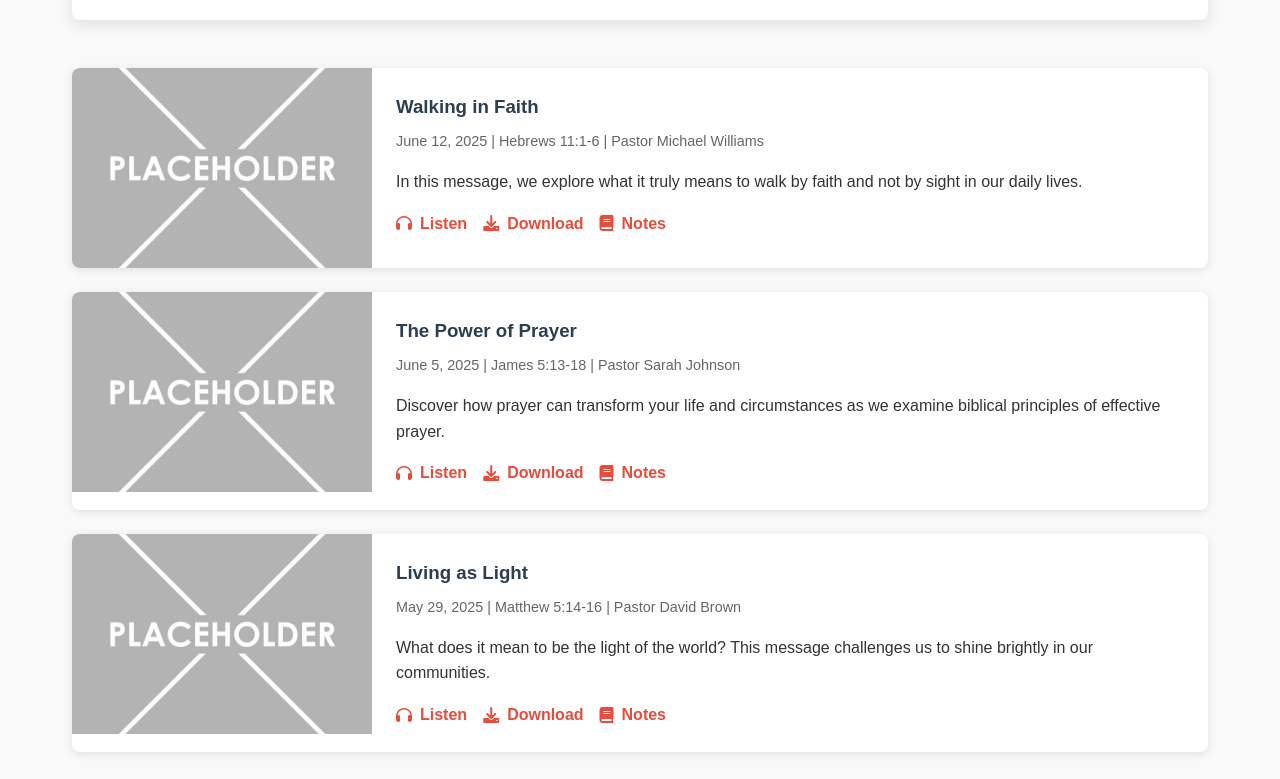
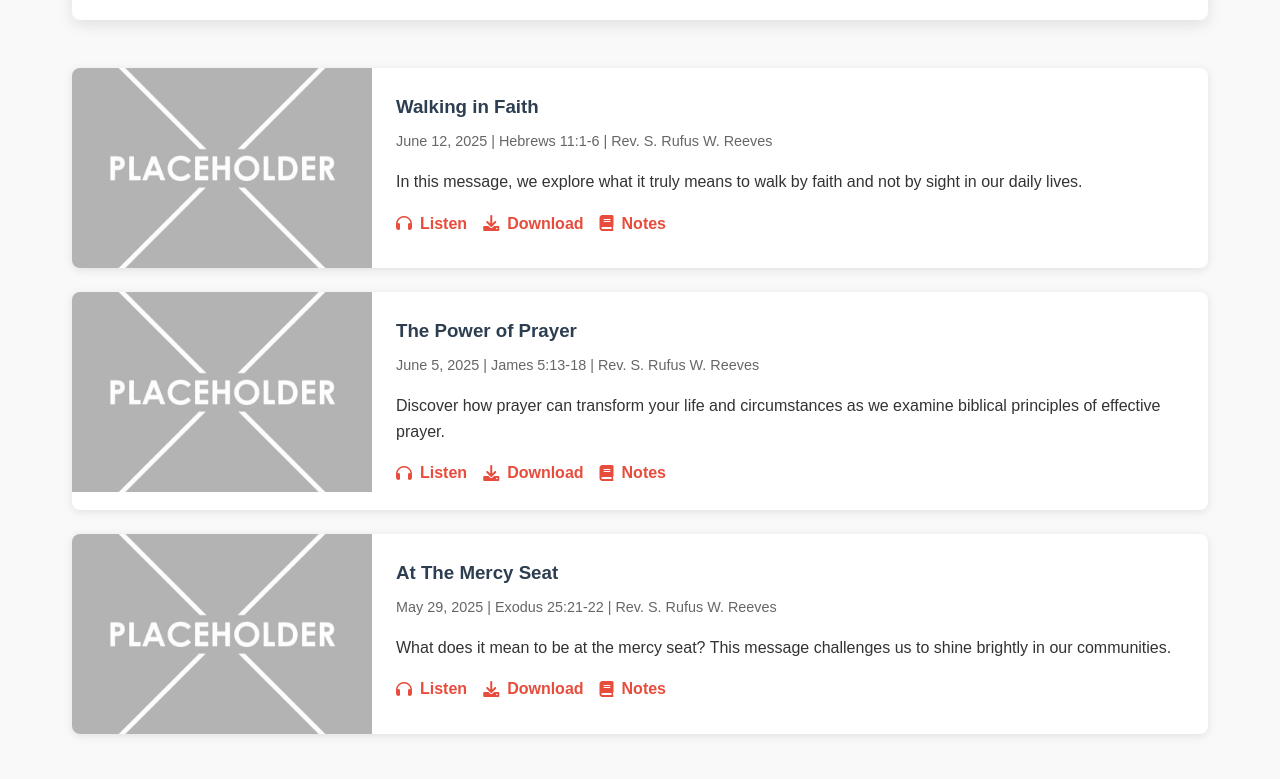
Before and after one commit to ansukonneh/St.Simon_Baptist_Church, a plain HTML site: page services.html in a window 1280 px wide. Shown: the part 3040-3819 px from the top of the page. Drawn offline with Linux system fonts and the light colour scheme.

Commit message:
Update services.html

```diff
--- a/services.html
+++ b/services.html
@@ -198,7 +198,7 @@
                     <img src="images/place_holder.jpg" alt="Welcoming Atmosphere">
                     <div class="card-content">
                         <h3>A Warm Welcome</h3>
-                        <p>From the moment you arrive, you'll be greeted with smiles and hospitality. We have friendly greeters ready to help you find your way.</p>
+                        <p>From the moment you arrive, you'll be greeted with smiles and hospitality. We have friendly ushers ready to help you find your way.</p>
                     </div>
                 </div>
 
@@ -231,7 +231,7 @@
                     <img src="images/place_holder.jpg" alt="Sermon thumbnail" class="sermon-img">
                     <div class="sermon-content">
                         <h3>Walking in Faith</h3>
-                        <p class="sermon-meta">June 12, 2025 | Hebrews 11:1-6 | Pastor Michael Williams</p>
+                        <p class="sermon-meta">June 12, 2025 | Hebrews 11:1-6 | Rev. S. Rufus W. Reeves</p>
                         <p>In this message, we explore what it truly means to walk by faith and not by sight in our daily lives.</p>
                         <div class="sermon-actions">
                             <a href="#"><i class="fas fa-headphones"></i> Listen</a>
@@ -245,7 +245,7 @@
                     <img src="images/place_holder.jpg" alt="Sermon thumbnail" class="sermon-img">
                     <div class="sermon-content">
                         <h3>The Power of Prayer</h3>
-                        <p class="sermon-meta">June 5, 2025 | James 5:13-18 | Pastor Sarah Johnson</p>
+                        <p class="sermon-meta">June 5, 2025 | James 5:13-18 | Rev. S. Rufus W. Reeves</p>
                         <p>Discover how prayer can transform your life and circumstances as we examine biblical principles of effective prayer.</p>
                         <div class="sermon-actions">
                             <a href="#"><i class="fas fa-headphones"></i> Listen</a>
@@ -258,9 +258,9 @@
                 <div class="sermon-item">
                     <img src="images/place_holder.jpg" alt="Sermon thumbnail" class="sermon-img">
                     <div class="sermon-content">
-                        <h3>Living as Light</h3>
-                        <p class="sermon-meta">May 29, 2025 | Matthew 5:14-16 | Pastor David Brown</p>
-                        <p>What does it mean to be the light of the world? This message challenges us to shine brightly in our communities.</p>
+                        <h3>At The Mercy Seat</h3>
+                        <p class="sermon-meta">May 29, 2025 | Exodus 25:21-22 | Rev. S. Rufus W. Reeves</p>
+                        <p>What does it mean to be at the mercy seat? This message challenges us to shine brightly in our communities.</p>
                         <div class="sermon-actions">
                             <a href="#"><i class="fas fa-headphones"></i> Listen</a>
                             <a href="#"><i class="fas fa-download"></i> Download</a>
@@ -299,7 +299,7 @@
             </div>
             <div class="footer-info">
                 <p>Horton Avenue, Capitol Bye Pass</p>
-                <p>Phone: 23- | Email: info@stsimonbaptist.org</p>
+                <p>Phone: 231- 775-484-778 | Email: info@stsimonbaptist.org</p>
             </div>
             <div class="social-links">
                 <a href="#"><i class="fab fa-facebook"></i></a>
```
